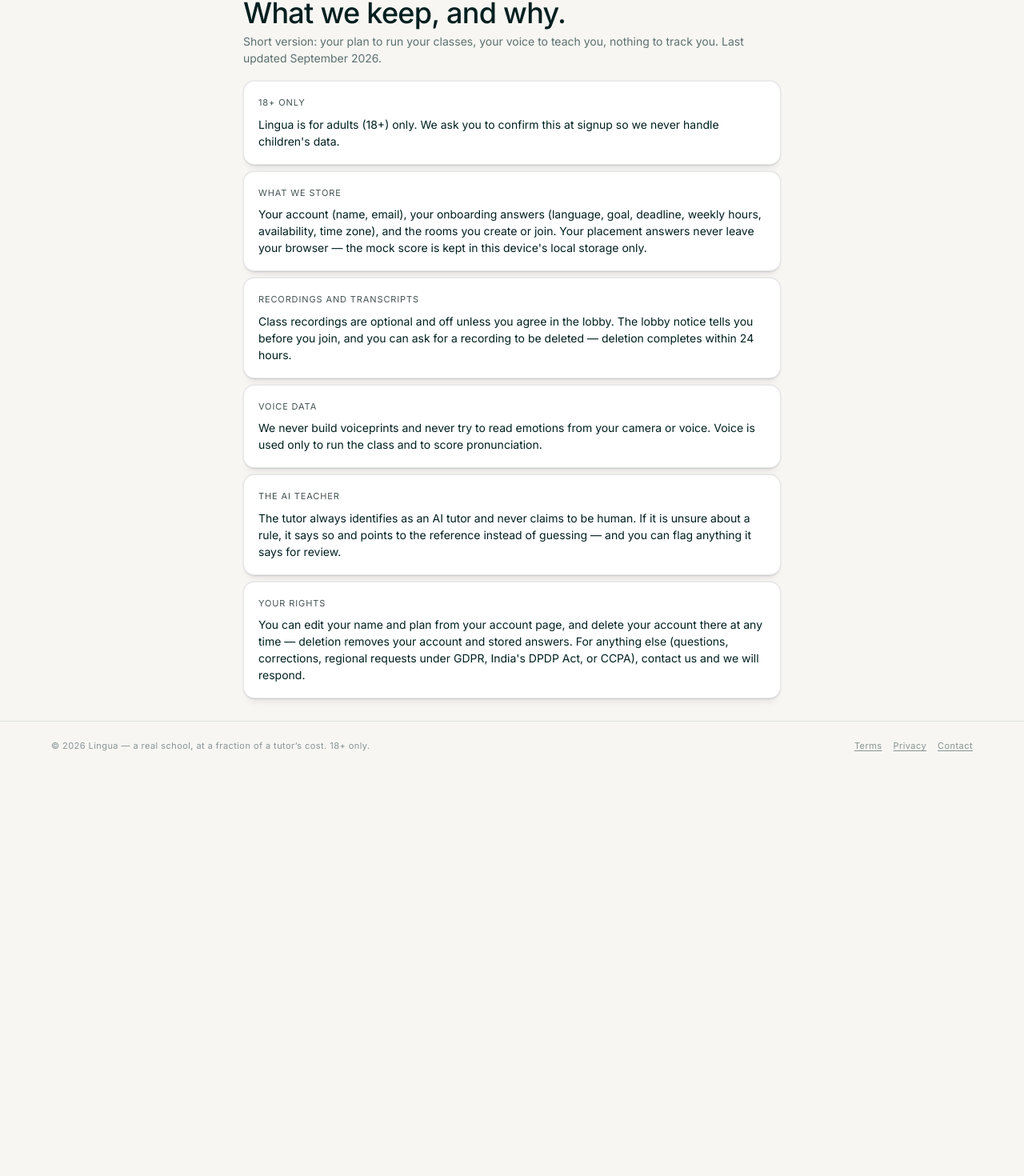
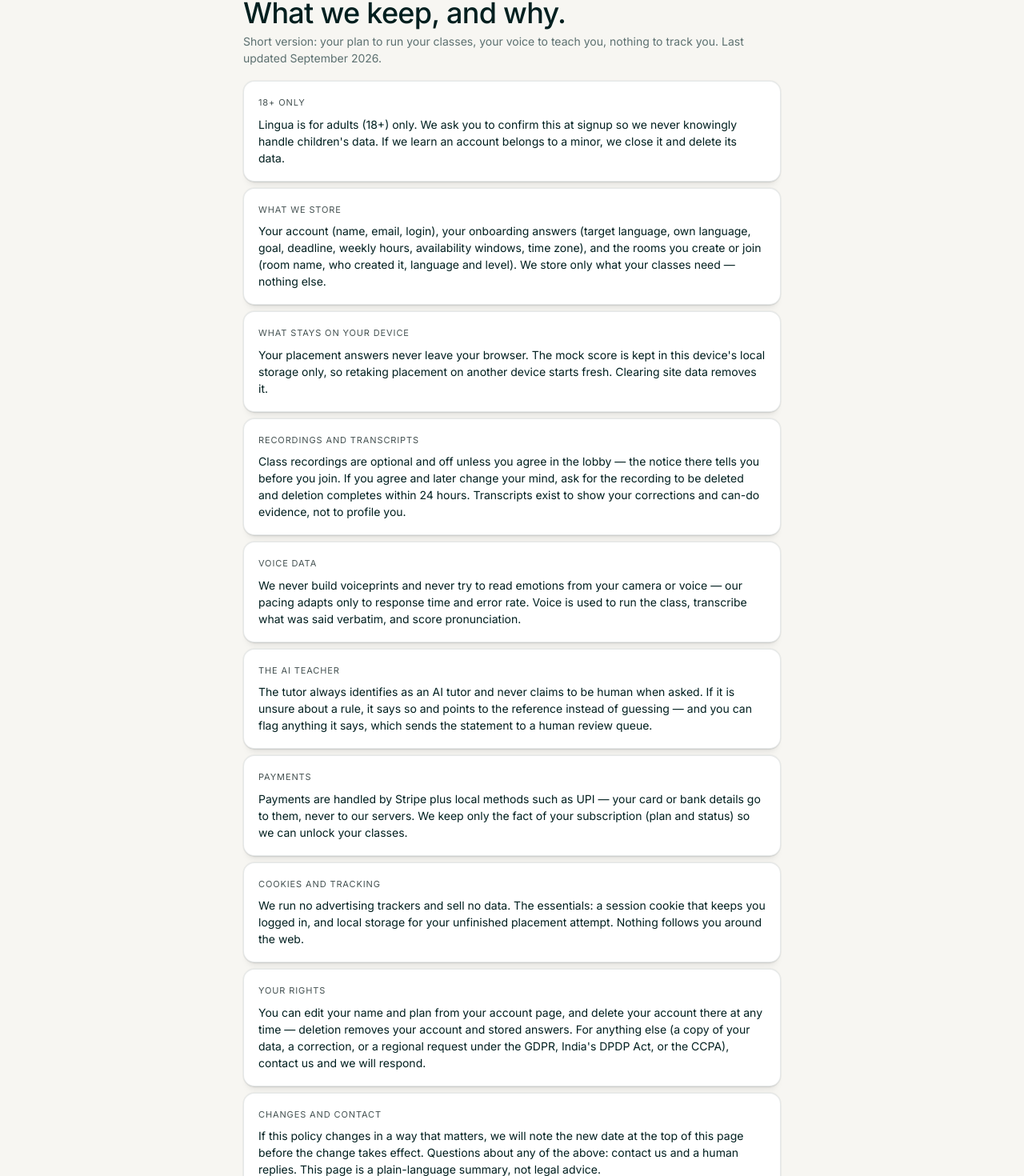
Before and after one commit to user-synax/Lingua, a Next.js app in the folder frontend/: page /privacy in a window 1280 px wide. Shown: the part 134-1604 px from the top of the page at 80% size. Before the commit the page ends 1097 px from the top, so only its background shows below. Built offline with nearby package versions, Linux system fonts and the light colour scheme; no server answers.

Commit message:
feat(frontend): expand privacy policy content

```diff
--- a/frontend/app/privacy/page.js
+++ b/frontend/app/privacy/page.js
@@ -8,27 +8,43 @@ import { LinguaLogo } from "@/components/ui/Logo";
 const SECTIONS = [
   {
     title: "18+ only",
-    body: "Lingua is for adults (18+) only. We ask you to confirm this at signup so we never handle children's data.",
+    body: "Lingua is for adults (18+) only. We ask you to confirm this at signup so we never knowingly handle children's data. If we learn an account belongs to a minor, we close it and delete its data.",
   },
   {
     title: "What we store",
-    body: "Your account (name, email), your onboarding answers (language, goal, deadline, weekly hours, availability, time zone), and the rooms you create or join. Your placement answers never leave your browser — the mock score is kept in this device's local storage only.",
+    body: "Your account (name, email, login), your onboarding answers (target language, own language, goal, deadline, weekly hours, availability windows, time zone), and the rooms you create or join (room name, who created it, language and level). We store only what your classes need — nothing else.",
+  },
+  {
+    title: "What stays on your device",
+    body: "Your placement answers never leave your browser. The mock score is kept in this device's local storage only, so retaking placement on another device starts fresh. Clearing site data removes it.",
   },
   {
     title: "Recordings and transcripts",
-    body: "Class recordings are optional and off unless you agree in the lobby. The lobby notice tells you before you join, and you can ask for a recording to be deleted — deletion completes within 24 hours.",
+    body: "Class recordings are optional and off unless you agree in the lobby — the notice there tells you before you join. If you agree and later change your mind, ask for the recording to be deleted and deletion completes within 24 hours. Transcripts exist to show your corrections and can-do evidence, not to profile you.",
   },
   {
     title: "Voice data",
-    body: "We never build voiceprints and never try to read emotions from your camera or voice. Voice is used only to run the class and to score pronunciation.",
+    body: "We never build voiceprints and never try to read emotions from your camera or voice — our pacing adapts only to response time and error rate. Voice is used to run the class, transcribe what was said verbatim, and score pronunciation.",
   },
   {
     title: "The AI teacher",
-    body: "The tutor always identifies as an AI tutor and never claims to be human. If it is unsure about a rule, it says so and points to the reference instead of guessing — and you can flag anything it says for review.",
+    body: "The tutor always identifies as an AI tutor and never claims to be human when asked. If it is unsure about a rule, it says so and points to the reference instead of guessing — and you can flag anything it says, which sends the statement to a human review queue.",
+  },
+  {
+    title: "Payments",
+    body: "Payments are handled by Stripe plus local methods such as UPI — your card or bank details go to them, never to our servers. We keep only the fact of your subscription (plan and status) so we can unlock your classes.",
+  },
+  {
+    title: "Cookies and tracking",
+    body: "We run no advertising trackers and sell no data. The essentials: a session cookie that keeps you logged in, and local storage for your unfinished placement attempt. Nothing follows you around the web.",
   },
   {
     title: "Your rights",
-    body: "You can edit your name and plan from your account page, and delete your account there at any time — deletion removes your account and stored answers. For anything else (questions, corrections, regional requests under GDPR, India's DPDP Act, or CCPA), contact us and we will respond.",
+    body: "You can edit your name and plan from your account page, and delete your account there at any time — deletion removes your account and stored answers. For anything else (a copy of your data, a correction, or a regional request under the GDPR, India's DPDP Act, or the CCPA), contact us and we will respond.",
+  },
+  {
+    title: "Changes and contact",
+    body: "If this policy changes in a way that matters, we will note the new date at the top of this page before the change takes effect. Questions about any of the above: contact us and a human replies. This page is a plain-language summary, not legal advice.",
   },
 ];
 
```
